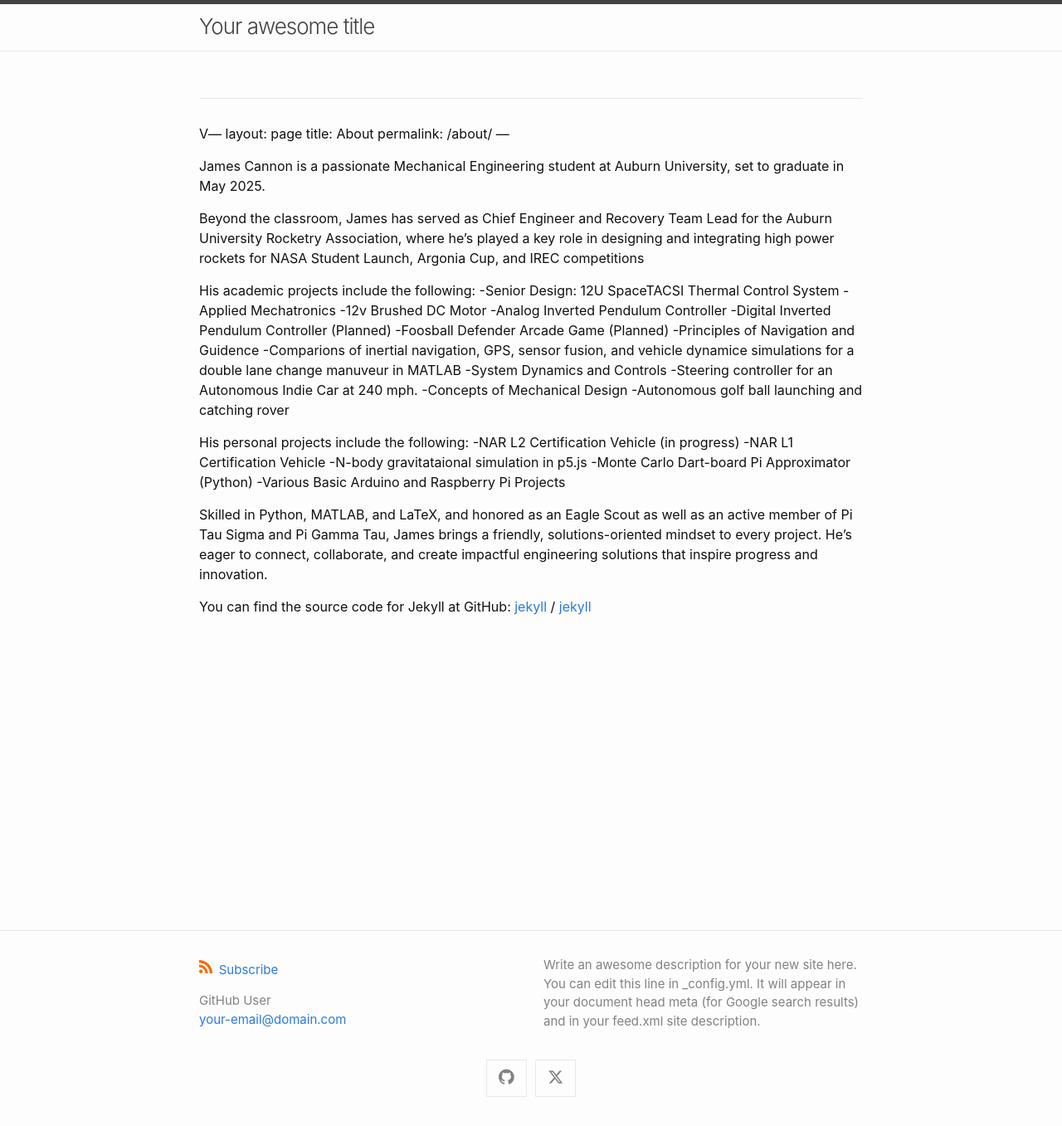
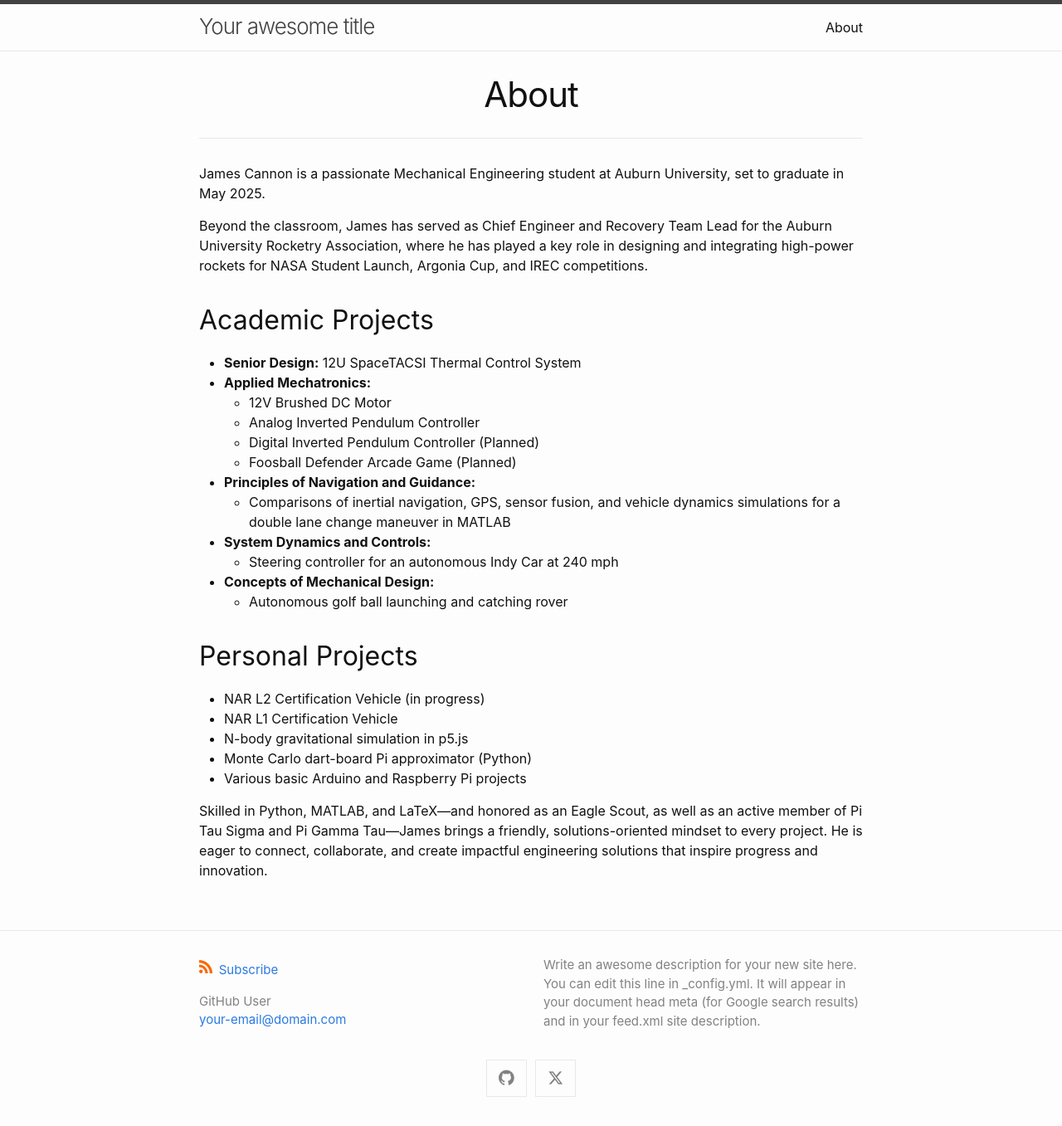
Before and after one commit to jacan20/portfolio, a Jekyll site: the page built from about.md, in a window 1280 px wide and 1357 px high. Shown: the whole window at 83% size. Built offline with Jekyll 4.4.1, drawn with Linux system fonts in a browser that asks for light colours; our own code applies the rules of GitHub Pages for plain Markdown files.

Commit message:
Update about.md

```diff
--- a/about.md
+++ b/about.md
@@ -1,4 +1,4 @@
-V---
+---
 layout: page
 title: About
 permalink: /about/
@@ -6,36 +6,29 @@ permalink: /about/
 
 James Cannon is a passionate Mechanical Engineering student at Auburn University, set to graduate in May 2025.
 
-Beyond the classroom, James has served as Chief Engineer and Recovery Team Lead for the Auburn University Rocketry Association, where he’s played a key role in designing and integrating high power rockets for NASA Student Launch, Argonia Cup, and IREC competitions
+Beyond the classroom, James has served as Chief Engineer and Recovery Team Lead for the Auburn University Rocketry Association, where he has played a key role in designing and integrating high-power rockets for NASA Student Launch, Argonia Cup, and IREC competitions.
 
-His academic projects include the following:
--Senior Design: 12U SpaceTACSI Thermal Control System
--Applied Mechatronics
-  -12v Brushed DC Motor
-  -Analog Inverted Pendulum Controller
-  -Digital Inverted Pendulum Controller (Planned)
-  -Foosball Defender Arcade Game (Planned)
--Principles of Navigation and Guidence
-  -Comparions of inertial navigation, GPS, sensor fusion, and vehicle dynamice simulations for a double lane change manuveur in MATLAB
--System Dynamics and Controls
-  -Steering controller for an Autonomous Indie Car at 240 mph.
--Concepts of Mechanical Design
-  -Autonomous golf ball launching and catching rover
+## Academic Projects
 
-His personal projects include the following:
--NAR L2 Certification Vehicle (in progress)
--NAR L1 Certification Vehicle
--N-body gravitataional simulation in p5.js
--Monte Carlo Dart-board Pi Approximator (Python)
--Various Basic Arduino and Raspberry Pi Projects
+- **Senior Design:** 12U SpaceTACSI Thermal Control System
+- **Applied Mechatronics:**
+  - 12V Brushed DC Motor
+  - Analog Inverted Pendulum Controller
+  - Digital Inverted Pendulum Controller (Planned)
+  - Foosball Defender Arcade Game (Planned)
+- **Principles of Navigation and Guidance:**
+  - Comparisons of inertial navigation, GPS, sensor fusion, and vehicle dynamics simulations for a double lane change maneuver in MATLAB
+- **System Dynamics and Controls:**
+  - Steering controller for an autonomous Indy Car at 240 mph
+- **Concepts of Mechanical Design:**
+  - Autonomous golf ball launching and catching rover
 
+## Personal Projects
 
-Skilled in Python, MATLAB, and LaTeX, and honored as an Eagle Scout as well as an active member of Pi Tau Sigma and Pi Gamma Tau, James brings a friendly, solutions-oriented mindset to every project. He’s eager to connect, collaborate, and create impactful engineering solutions that inspire progress and innovation.
+- NAR L2 Certification Vehicle (in progress)
+- NAR L1 Certification Vehicle
+- N-body gravitational simulation in p5.js
+- Monte Carlo dart-board Pi approximator (Python)
+- Various basic Arduino and Raspberry Pi projects
 
-
-You can find the source code for Jekyll at GitHub:
-[jekyll][jekyll-organization] /
-[jekyll](https://github.com/jekyll/jekyll)
-
-
-[jekyll-organization]: https://github.com/jekyll
+Skilled in Python, MATLAB, and LaTeX—and honored as an Eagle Scout, as well as an active member of Pi Tau Sigma and Pi Gamma Tau—James brings a friendly, solutions-oriented mindset to every project. He is eager to connect, collaborate, and create impactful engineering solutions that inspire progress and innovation.
```
